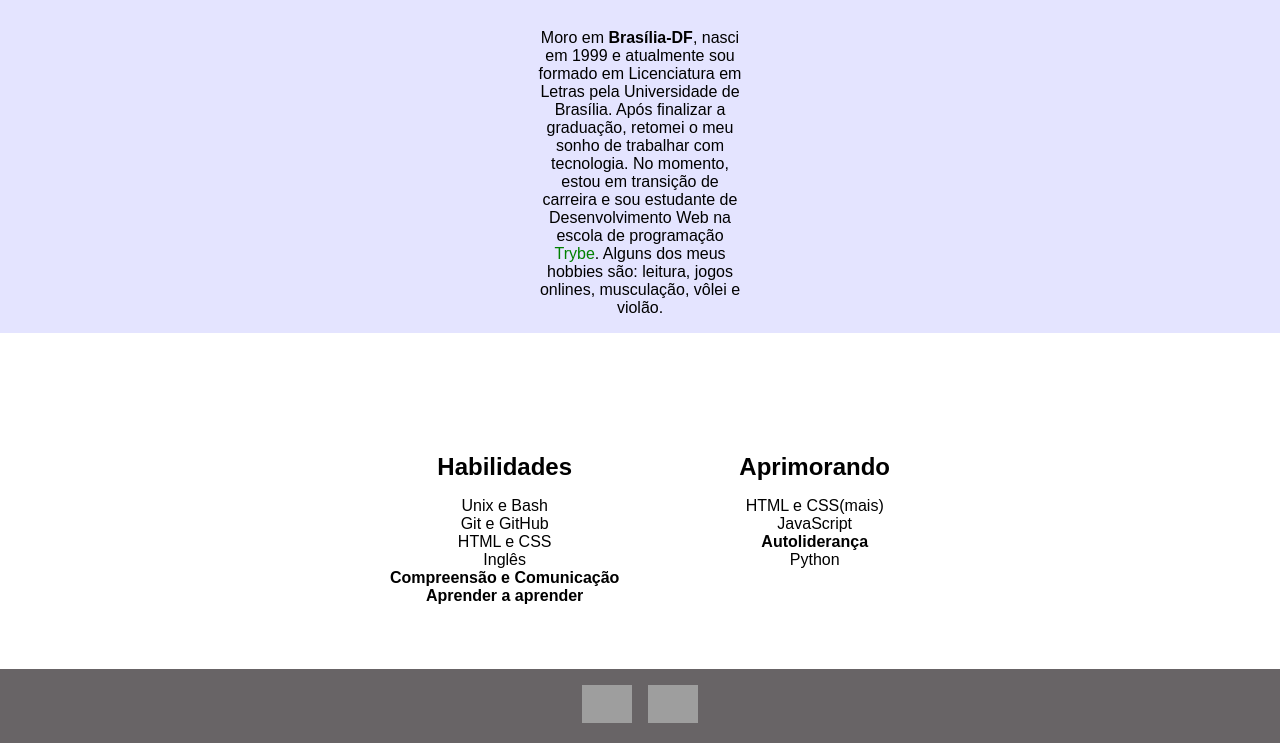
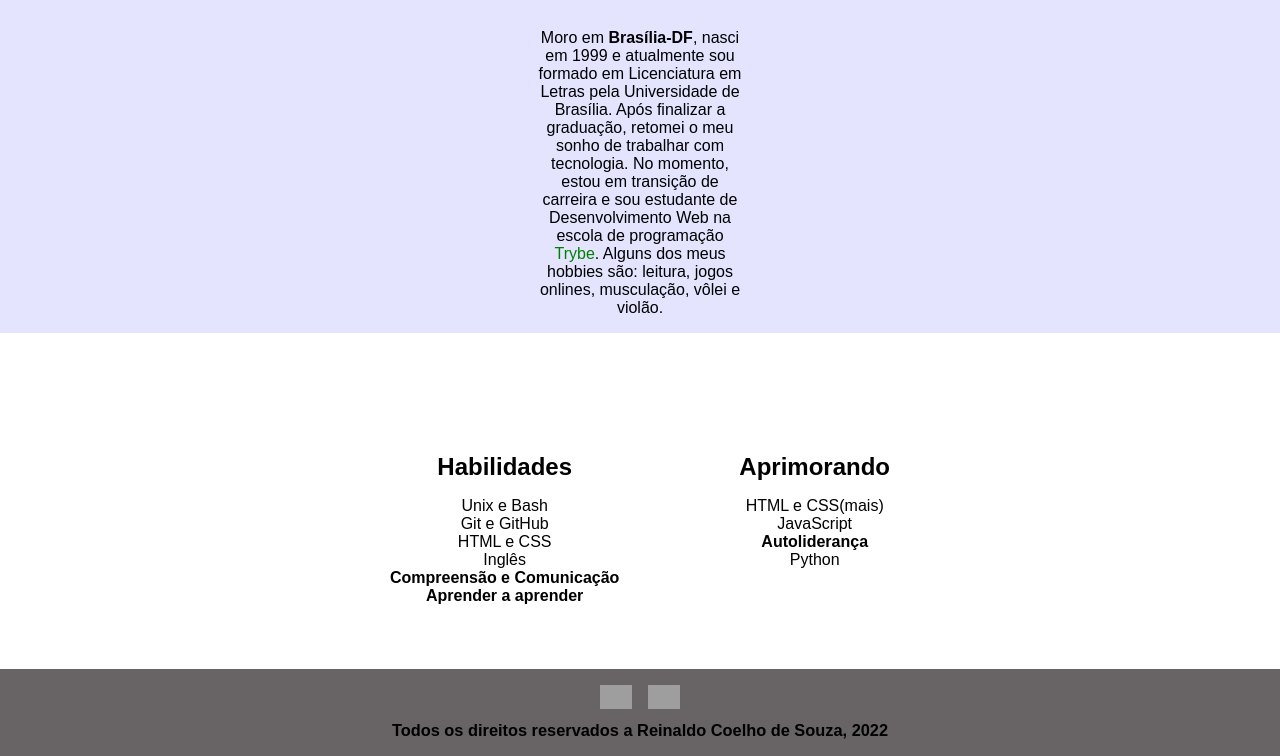
Before and after one commit to coelhoreinaldo/coelhoreinaldo.github.io, a plain HTML site: page index.html in a window 1280 px wide. Shown: the part 714-1470 px from the top of the page. Drawn offline with Linux system fonts and the light colour scheme; grey boxes are pictures that could not be loaded; a web font is replaced by a local one.

Commit message:
alterações no footer

```diff
--- a/index.html
+++ b/index.html
@@ -70,6 +70,7 @@
 
     <!-- footer -->
     <footer>
+      <section>
       <a href="https://github.com/coelhoreinaldo" target="_blank"
         ><img
           src="https://cdn-icons-png.flaticon.com/512/25/25231.png"
@@ -82,6 +83,11 @@
           alt="linkedin"
           class="social"
       /></a>
+    </section>
+      <div>
+        <h3>Todos os direitos reservados a Reinaldo Coelho de Souza, 2022
+        </h3>
+      </div>
     </footer>
   </body>
 </html>
--- a/style.css
+++ b/style.css
@@ -100,14 +100,23 @@ nav a:hover{
 /* Rodapé */
 
 
-footer{
+footer {
     background-color: #686466;
     padding: 16px 32px;
+}
+
+footer section{
     display: flex;
     justify-content: center;
     gap: 16px;
 }
 
 .social{
-    width: 50px;
+    width: 32px;
 }
+
+footer div {
+    text-align: center;
+    padding-top: 8px;
+    font-size: 14px;
+}
```
